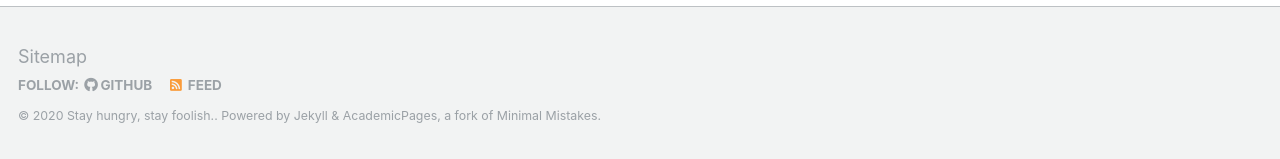
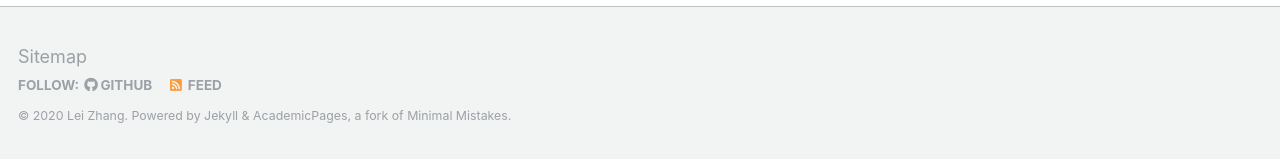
Before and after one commit to zhanglei911/zhanglei911.github.io, a Jekyll site: the page built from _pages/about.md, in a window 1280 px wide and 900 px high, scrolled down 2463 px. Shown: the part 738-897 px from the top of the window. Built offline with Jekyll 4.4.1, drawn with Linux system fonts in a browser that asks for light colours; some web fonts are replaced; some of the changed text lies outside the part shown.

Commit message:
Update _config.yml

```diff
--- a/_config.yml
+++ b/_config.yml
@@ -7,9 +7,9 @@
 
 # Site Settings
 locale                   : "en-US"
-title                    : "Lei Zhang."
+title                    : "Stay hungry, stay foolish."
 title_separator          : "-"
-name                     : &name "Stay hungry, stay foolish."
+name                     : &name "Lei Zhang"
 description              : &description "Ph.D student"
 url                      : https://zhanglei911.github.io # the base hostname & protocol for your site e.g. "https://mmistakes.github.io"
 baseurl                  : "" # the subpath of your site, e.g. "/blog"
```
